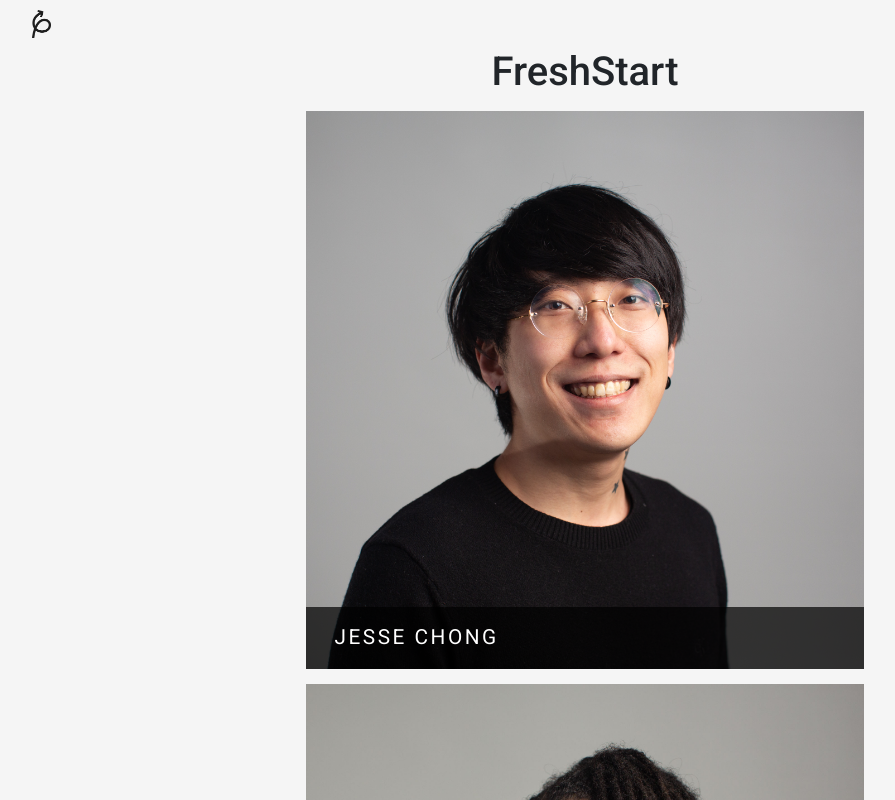
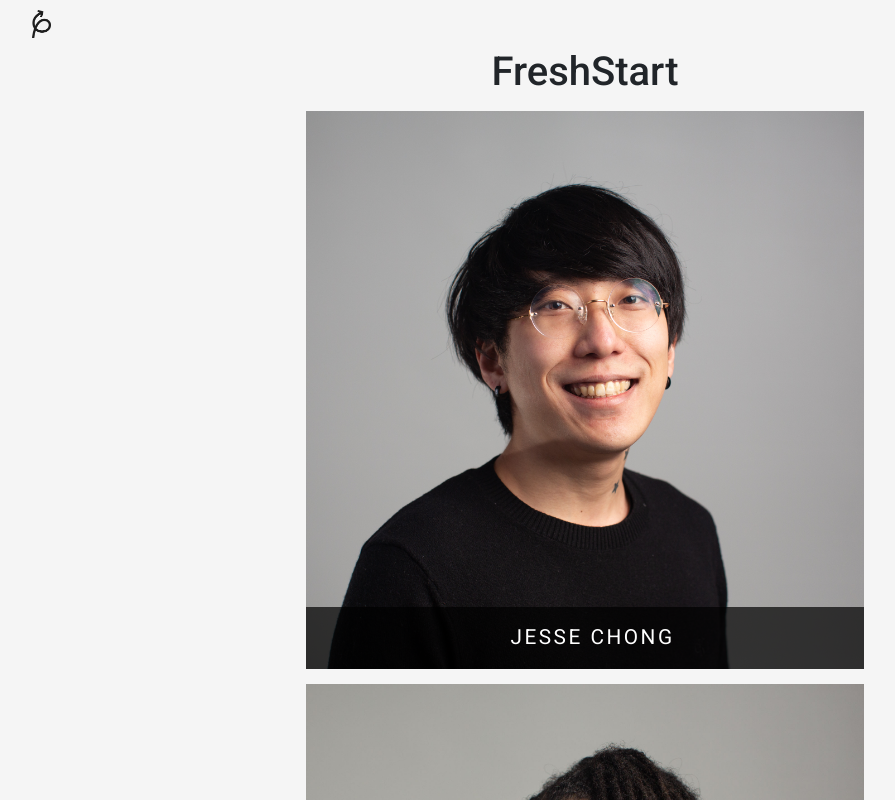
Before and after one commit to mckiernantim/10.2-demo-day, a React (Vite) app: page /FreshStart in a window 1280 px wide. Shown: the top 800 px of the page, without its empty margins (55-950 px from the left). Built offline with nearby package versions, Linux system fonts and the light colour scheme.

Commit message:
centering bio

```diff
--- a/src/App.css
+++ b/src/App.css
@@ -55,7 +55,6 @@
 
 p {
   font-size: 1.3rem;
-  /* padding-left: 10px; */
   width: 95%;
   margin: 10px auto;
 }
@@ -131,4 +130,8 @@
     width: 50%;
     translate: 50%;
   }
+
+  p {
+    text-align: center;
+  }
 }
--- a/src/fellows.json
+++ b/src/fellows.json
@@ -1,6 +1,7 @@
 [
     {
         "team": "Where's My Ice Cream",
+        "url": " https://wheresmyicecream.netlify.app/",
         "logo": "assets/wmic.png",
         "members": [
             {
@@ -22,6 +23,7 @@
     {
         "team": "GoalHive",
         "logo": "assets/goalhive.png",
+        "url": "",
         "members": [
             {
                 "name": "Shaka Livingstone",
@@ -97,6 +99,7 @@
     {
         "team": "FreshStart",
         "logo": "assets/freshstart.png",
+        "url": "https://freshstartonestop.netlify.app/",
         "members": [
             {
                 "name": "Jesse Chong",
```
